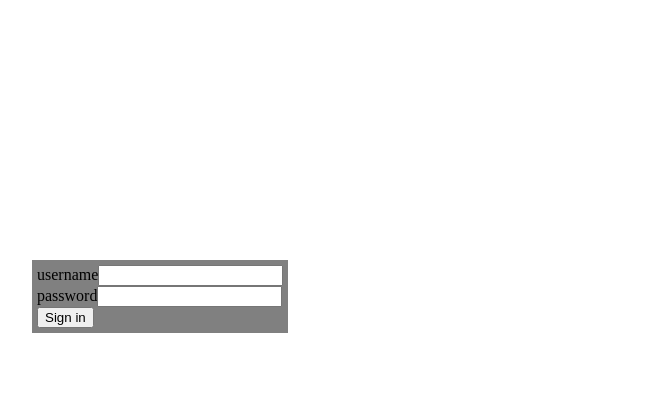
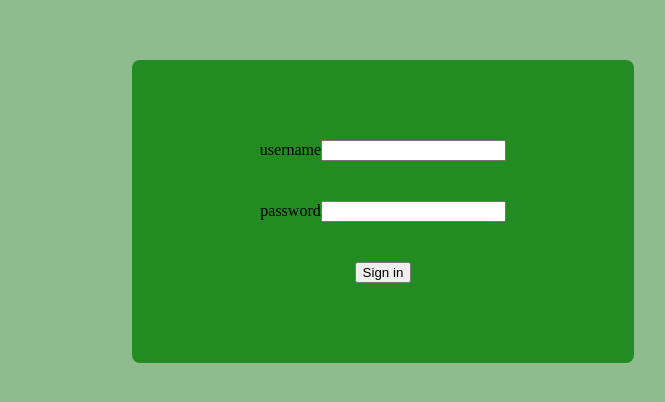
Before and after one commit to GeorgePauly95/chat-application, a React (Vite) app in the folder frontend/: page / in a window 1280 px wide. Shown: the part 240-642 px from the top of the page, without its empty margins (468-1133 px from the left). Built offline with nearby package versions, Linux system fonts and the light colour scheme.

Commit message:
mimic conversation view theme

```diff
--- a/frontend/src/login.css
+++ b/frontend/src/login.css
@@ -1,7 +1,31 @@
 .box_form {
-  background-color: gray;
-  display: inline-block;
-  padding: 5px;
-  margin-top: 500px;
-  margin-left: 500px;
+  background-color: darkseagreen;
+  padding: 300px 600px;
+  height: 44vh;
 }
+
+.login_form {
+  background-color: forestgreen;
+  width: 500px;
+  padding: 80px 1px;
+  display: flex;
+  flex-direction: column;
+  align-items: center;
+  row-gap: 40px;
+  border-radius: 8px;
+}
+
+.box_input {
+  display: flex;
+  column-gap: 10px;
+}
+
+.user_detail {
+  color: whitesmoke;
+  font-weight: 600;
+
+}
+
+.submit_btn {
+  padding: 10px;
+}
```
